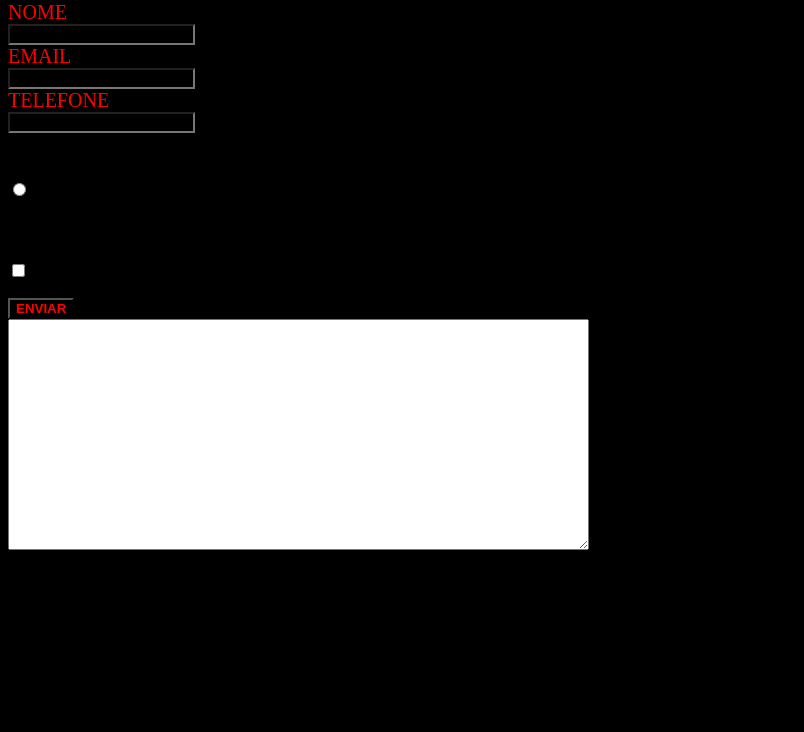
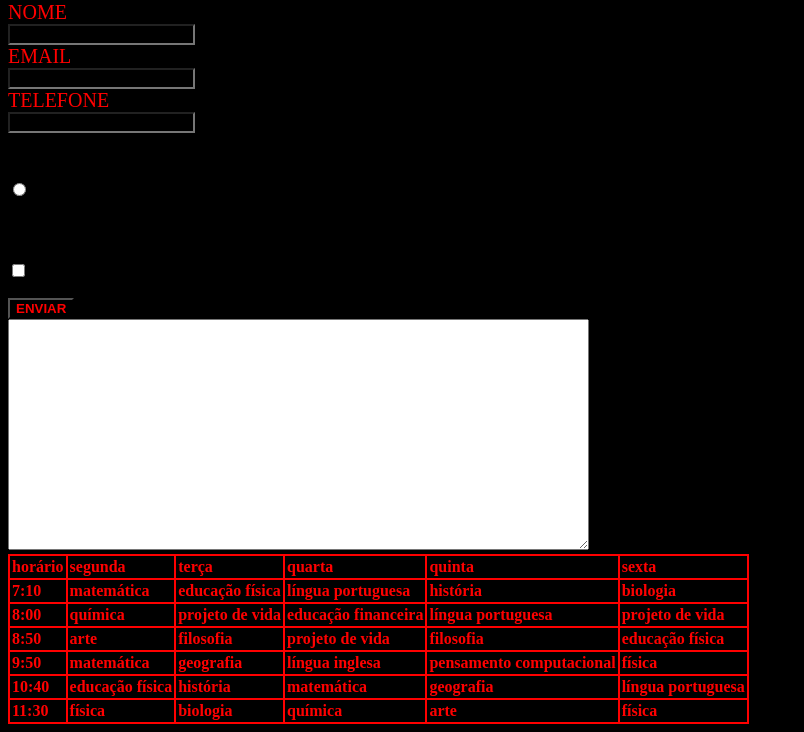
Before and after one commit to weslleyalessi/formul-rio, a plain HTML site: page index.html in a window 1280 px wide. Shown: the part 79-811 px from the top of the page, without its empty margins (0-804 px from the left). Drawn offline with Linux system fonts and the light colour scheme.

Commit message:
Update style.css

```diff
--- a/style.css
+++ b/style.css
@@ -13,3 +13,15 @@ form input{
 	color: red;
 	font-weight: bold;
 }
+table {
+	background: red;
+      }
+tr {
+    background: black;
+    color: red;
+    font-weight: bold;
+}
+td {
+	border: 1px solid #000000;
+	border-color: black
+}
```
